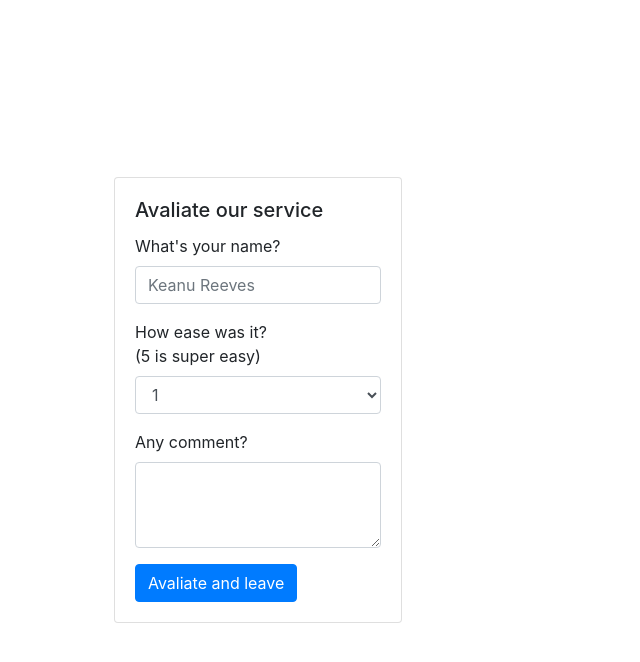
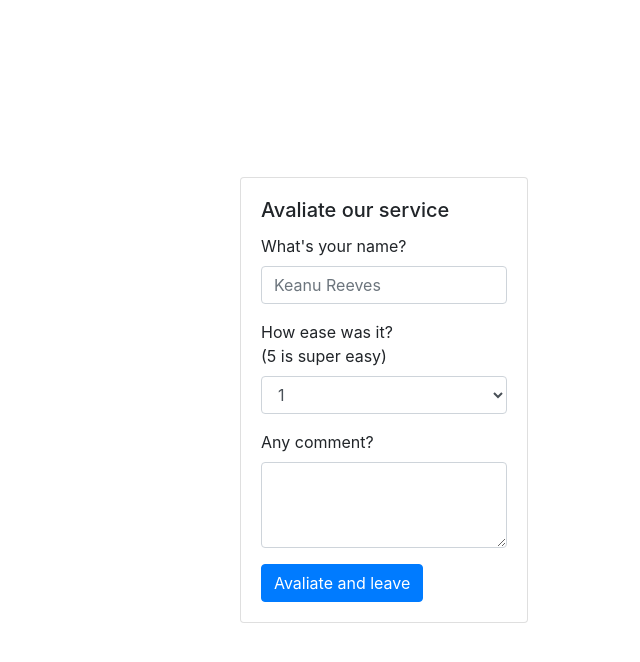
Before and after one commit to SlenderB13/natural-clothes, a Django app: template cart/templates/cart/avaliation.html in a window 1280 px wide. Shown: the top 662 px of the page, without its empty margins (256-896 px from the left). Run offline with Django 3.2, Linux system fonts and the light colour scheme; the template is opened without the code that fills it, so the values that code supplies are empty; some libraries are stand-ins or nearby versions.

Commit message:
style: pagina de avaliação centralizada e chamada no modal de endereço

```diff
--- a/cart/templates/cart/avaliation.html
+++ b/cart/templates/cart/avaliation.html
@@ -16,7 +16,7 @@
         <div class="row d-flex align-items-center" style="height: 100vh;">
             <div class="col-3"></div>
             <div class="col-6">
-                <div class="card" style="width: 18rem;">
+                <div class="card m-auto" style="width: 18rem;">
                     <div class="card-body">
                     <h5 class="card-title">Avaliate our service</h5>
                     <form>
--- a/cart/templates/cart/cart.html
+++ b/cart/templates/cart/cart.html
@@ -55,7 +55,7 @@
                 <div class="modal-footer">
                   <button type="button" class="btn btn-secondary" data-dismiss="modal">Cancel</button>
                   <button type="button" class="btn btn-primary">
-                    <a href="#">Continue</a>
+                    <a href="{% url 'cart:avaliate' %}">Continue</a>
                   </button>
                 </div>
               </div>
```
